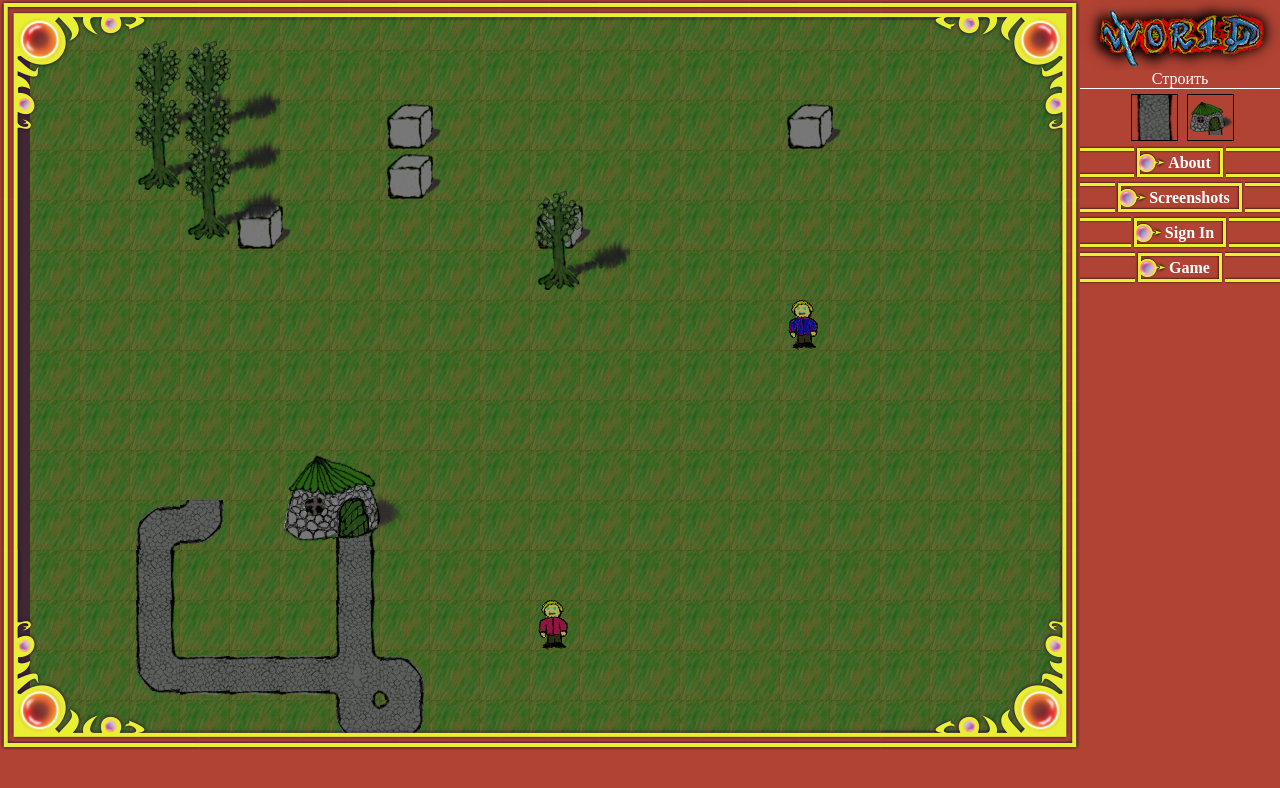
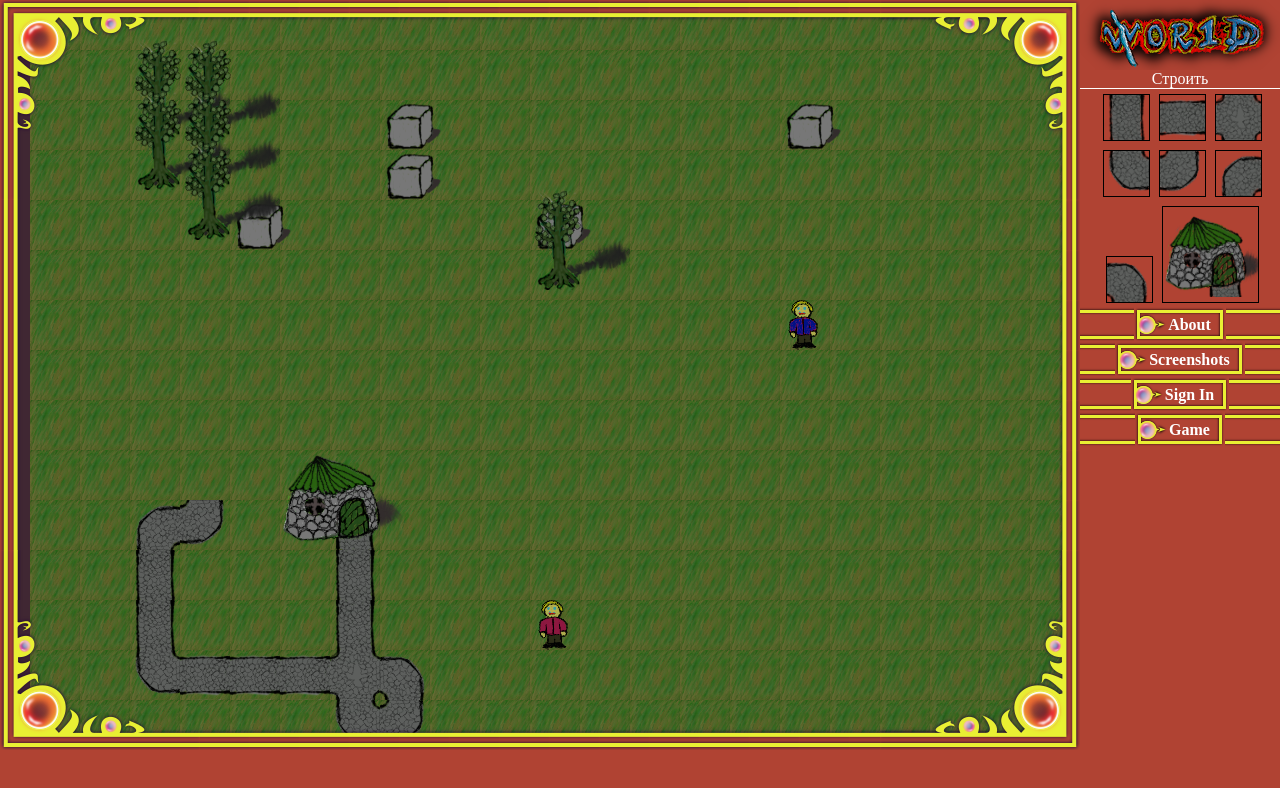
Before and after one commit to sea-kg/vv0r1d-wmso, a plain HTML site: page src/html/index.html in a window 1280 px wide. Drawn offline with Linux system fonts and the light colour scheme.

Commit message:
Fixed #3 build objects step1

```diff
--- a/src/html/index.html
+++ b/src/html/index.html
@@ -24,8 +24,14 @@
         <div class="right-menu-logo"></div>
         <div class="right-menu-list">
             <div class="right-menu-list-topic">Строить</div>
-            <div class="right-menu-list-item road"></div>
-            <div class="right-menu-list-item home"></div>
+            <div class="right-menu-list-item road0" onclick="userWannaBuild('objects/road0-50x50')"></div>
+            <div class="right-menu-list-item road1" onclick="userWannaBuild('objects/road1-50x50')"></div>
+            <div class="right-menu-list-item road2" onclick="userWannaBuild('objects/road2-50x50')"></div>
+            <div class="right-menu-list-item road3" onclick="userWannaBuild('objects/road3-50x50')"></div>
+            <div class="right-menu-list-item road4" onclick="userWannaBuild('objects/road4-50x50')"></div>
+            <div class="right-menu-list-item road5" onclick="userWannaBuild('objects/road5-50x50')"></div>
+            <div class="right-menu-list-item road6" onclick="userWannaBuild('objects/road6-50x50')"></div>
+            <div class="right-menu-list-item home" onclick="userWannaBuild('home0')"></div>
         </div>
         <div class="right-menu-item button1">About</div>
         <div class="right-menu-item button1">Screenshots</div>
--- a/src/html/static/css/index.css
+++ b/src/html/static/css/index.css
@@ -176,14 +176,40 @@ body {
     border: 1px solid white;
 }
 
-.right-menu-list-item.road {
+.right-menu-list-item.road0 {
     background-image: url("../img/objects/road0-50x50.png");
+}
+
+.right-menu-list-item.road1 {
+    background-image: url("../img/objects/road1-50x50.png");
+}
+
+.right-menu-list-item.road2 {
+    background-image: url("../img/objects/road2-50x50.png");
+}
+
+.right-menu-list-item.road3 {
+    background-image: url("../img/objects/road3-50x50.png");
+}
+
+.right-menu-list-item.road4 {
+    background-image: url("../img/objects/road4-50x50.png");
+}
+
+.right-menu-list-item.road5 {
+    background-image: url("../img/objects/road5-50x50.png");
+}
+
+.right-menu-list-item.road6 {
+    background-image: url("../img/objects/road6-50x50.png");
 }
 
 .right-menu-list-item.home {
     background-image: url("../img/home0-100x100.png");
-    background-size: 55px 35px;
+    background-size: 125px 85px;
     background-position: 0px 5px;
+    width: 95px;
+    height: 95px;
 }
 
 .game-map-canvas {
--- a/src/html/static/js/index.js
+++ b/src/html/static/js/index.js
@@ -194,6 +194,30 @@ function renderMap(mapInfo, elemId) {
     // Rendering after load all pictures
 }
 
+var userWannaBuildObj = '';
+
+function userWannaBuild(ob) {
+    userWannaBuildObj = ob;
+}
+
+function userClickOnMap(e) {
+
+    if (userWannaBuildObj != '') {
+        var x = e.offsetX - window.gMap.paddingLeft;
+        var y = e.offsetY - window.gMap.paddingTop;
+        console.log ("x = ", x, " y = ", y);
+
+        var c = (x - (x % 50)) / 50;
+        var r = (y - (y % 50)) / 50;
+
+        console.log("c= ", c, " r=", r);
+
+        window.gameMapObject[c][r] = { name: userWannaBuildObj, w: 50, h: 50 };
+        userWannaBuildObj = '';
+        renderMap( window.gameMapObject, "canvas_game_map_objects", window.gMap);
+    }
+}
+
 document.addEventListener('DOMContentLoaded', function(){
     console.log("Content loaded");
     var main_w = window.innerWidth - 200;
@@ -224,6 +248,8 @@ document.addEventListener('DOMContentLoaded', function(){
     canvas_game_map_players.width = main_w - pad_w;
     canvas_game_map_players.height = main_h - pad_h;
 
+    canvas_game_map_players.onmousedown = userClickOnMap;
+
     // var ctx = cgm_background.getContext('2d');
     renderMap( window.gameMapBackground, "canvas_game_map_background", window.gMap);
     renderMap( window.gameMapObject, "canvas_game_map_objects", window.gMap);
```
